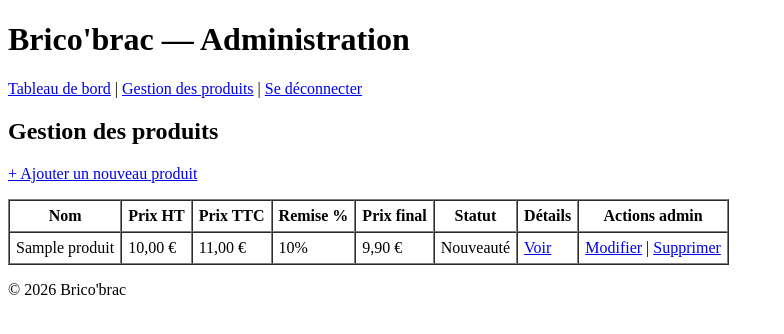
After one commit to Frcode974/Bricobrac, a PHP site: page /admin_produits.php in a window 1280 px wide. The commit adds this page. Shown: the top 334 px of the page, without its empty margins (0-784 px from the left). Run offline with PHP 8.4, Linux system fonts and the light colour scheme; the visitor is signed in with stand-in values (Sample User, id 1); tables that the repository leaves empty hold one stand-in row (values such as "Sample post").

Commit message:
feat(fp3): liste admin des produits avec actions

```diff
--- /dev/null
+++ b/admin_produits.php
@@ -0,0 +1,82 @@
+<?php
+// =====================================================================
+// FP3 — Liste des produits côté admin (CRUD)
+// =====================================================================
+
+require __DIR__ . '/includes/auth.php';
+require __DIR__ . '/config/db.php';
+
+$stmt = $pdo->query("SELECT * FROM produits ORDER BY nom");
+$produits = $stmt->fetchAll();
+?>
+<!DOCTYPE html>
+<html lang="fr">
+<head>
+    <meta charset="UTF-8">
+    <meta name="viewport" content="width=device-width, initial-scale=1.0">
+    <title>Brico'brac — Admin produits</title>
+</head>
+<body>
+    <header>
+        <h1>Brico'brac — Administration</h1>
+        <nav>
+            <a href="admin.php">Tableau de bord</a> |
+            <a href="admin_produits.php">Gestion des produits</a> |
+            <a href="deconnexion.php">Se déconnecter</a>
+        </nav>
+    </header>
+
+    <main>
+        <h2>Gestion des produits</h2>
+
+        <p><a href="admin_ajout_produit.php">+ Ajouter un nouveau produit</a></p>
+
+        <table border="1" cellpadding="6" cellspacing="0">
+            <thead>
+                <tr>
+                    <th>Nom</th>
+                    <th>Prix HT</th>
+                    <th>Prix TTC</th>
+                    <th>Remise %</th>
+                    <th>Prix final</th>
+                    <th>Statut</th>
+                    <th>Détails</th>
+                    <th>Actions admin</th>
+                </tr>
+            </thead>
+            <tbody>
+                <?php foreach ($produits as $produit): ?>
+                    <?php
+                    $prixTtc      = $produit['prix_ht'] * (1 + $produit['tva_pourcentage'] / 100);
+                    $prixFinalTtc = $prixTtc * (1 - $produit['remise_pourcentage'] / 100);
+                    $aRemise      = $produit['remise_pourcentage'] > 0;
+                    $estNouveaute = $produit['est_nouveaute'] == 1;
+                    ?>
+                    <tr>
+                        <td><?= htmlspecialchars($produit['nom']) ?></td>
+                        <td><?= number_format($produit['prix_ht'], 2, ',', ' ') ?> €</td>
+                        <td><?= number_format($prixTtc, 2, ',', ' ') ?> €</td>
+                        <td>
+                            <?= $aRemise ? number_format($produit['remise_pourcentage'], 0) . '%' : '-' ?>
+                        </td>
+                        <td><?= number_format($prixFinalTtc, 2, ',', ' ') ?> €</td>
+                        <td><?= $estNouveaute ? 'Nouveauté' : '-' ?></td>
+                        <td>
+                            <a href="detail_produit.php?id=<?= $produit['id_produit'] ?>">Voir</a>
+                        </td>
+                        <td>
+                            <a href="admin_modification_produit.php?id=<?= $produit['id_produit'] ?>">Modifier</a>
+                            |
+                            <a href="admin_suppression_produit.php?id=<?= $produit['id_produit'] ?>">Supprimer</a>
+                        </td>
+                    </tr>
+                <?php endforeach; ?>
+            </tbody>
+        </table>
+    </main>
+
+    <footer>
+        <p>&copy; <?= date('Y') ?> Brico'brac</p>
+    </footer>
+</body>
+</html>
--- /dev/null
+++ b/includes/auth.php
@@ -0,0 +1,11 @@
+<?php
+// =====================================================================
+// Vérification de session — à inclure en haut de toute page admin
+// =====================================================================
+
+session_start();
+
+if (!isset($_SESSION['id_utilisateur'])) {
+    header('Location: connexion.php');
+    exit;
+}
```
Also changed, not shown: admin.php (+5 -11 lines).
